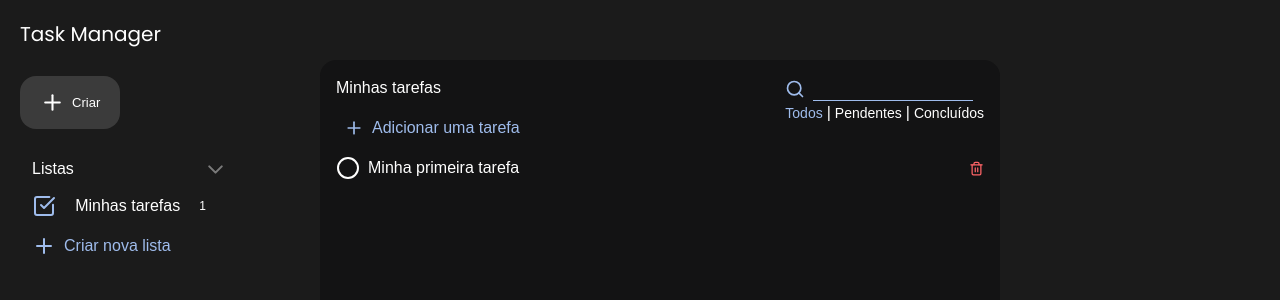
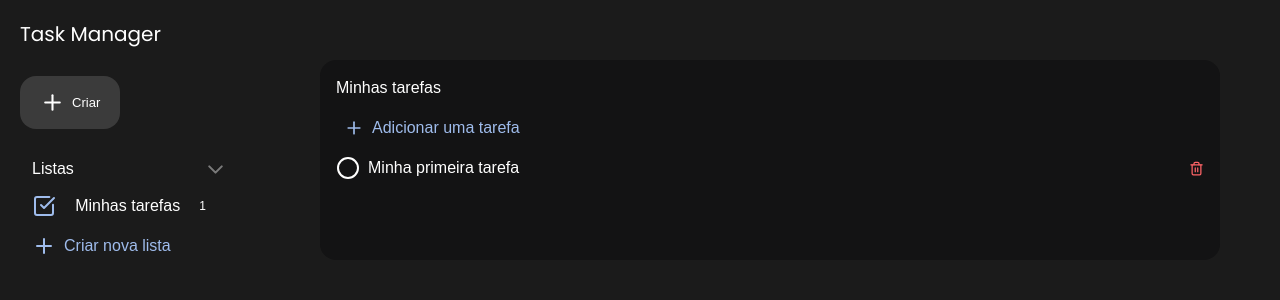
Before and after one commit to samuelmedeirosjs/task-manager, a React (Vite) app: page / in a window 1280 px wide. Shown: the top 300 px of the page. Built offline with nearby package versions, Linux system fonts and the light colour scheme.

Commit message:
style: adjusts in tasks section and sidebar

```diff
--- a/src/App.tsx
+++ b/src/App.tsx
@@ -7,12 +7,11 @@ import { useCategories } from "./features/categories/hooks/useCategories";
 function App() {
 
   const { categories } = useCategories();
-  // const categories = [{ id: "2221", name: "Coluna 1", status: true }, { id: "2221", name: "Coluna 1", status: true }, { id: "2221", name: "Coluna 1", status: true }]
 
   return (
-    <div className="w-screen h-screen bg-primary text-white font-text flex">
+    <div className="w-screen h-screen text-white font-text flex overflow-x-hidden">
       <SideBarMenu />
-        <main className="w-full flex p-15 gap-5">
+        <main className="flex flex-1 items-start h-fit p-15 gap-5 overflow-x-auto">
           {categories.filter(c => c.status).map(category =>
             <TasksSection key={category.id} category={category} />
           )}
@@ -21,4 +20,4 @@ function App() {
   )
 }
 
-export default App
+export default App;
--- a/src/components/layout/SideBarMenu.tsx
+++ b/src/components/layout/SideBarMenu.tsx
@@ -4,7 +4,7 @@ import { NewTaskButton } from "../ui/NewTaskButton";
 export function SideBarMenu() {
 
   return (
-    <aside className="flex w-full flex-col gap-7 max-w-65 p-5 border-amber-50">
+    <aside className="flex w-full flex-col gap-7 max-w-65 p-5 border-amber-50 shrink-0">
       <h3 className="text-white font-title text-xl">Task Manager</h3>
       <NewTaskButton />
       <CategoryListMenu />
--- a/src/features/tasks/components/TasksSection.tsx
+++ b/src/features/tasks/components/TasksSection.tsx
@@ -43,10 +43,10 @@ export function TasksSection({ category }: { category: Category }) {
   }
 
   return (
-    <section className="w-full max-w-170 p-4 bg-secondary rounded-2xl flex flex-col gap-3">
+    <section className="w-full min-w-75 md:min-w-120 min-h-50 p-4 bg-secondary rounded-2xl flex flex-col gap-3">
       <div className="flex w-full justify-around items-start">
         <HeaderTasksSection category={category} handleNewTask={handleNewTask} />
-        <SearchTasks query={search} handleFilter={handleFilter} onChange={handleSearch} filters={filters} />
+        {/* <SearchTasks query={search} handleFilter={handleFilter} onChange={handleSearch} filters={filters} /> */}
       </div>
       <main className="flex flex-col gap-3">
         {filteredTasks.length > 0 ? filteredTasks.map(task =>
--- a/src/index.css
+++ b/src/index.css
@@ -12,3 +12,7 @@
   --color-hover: #2a2a2a;
   --color-text: #9FBCEC;
 }
+
+body {
+  background-color: var(--color-primary);
+}
```
